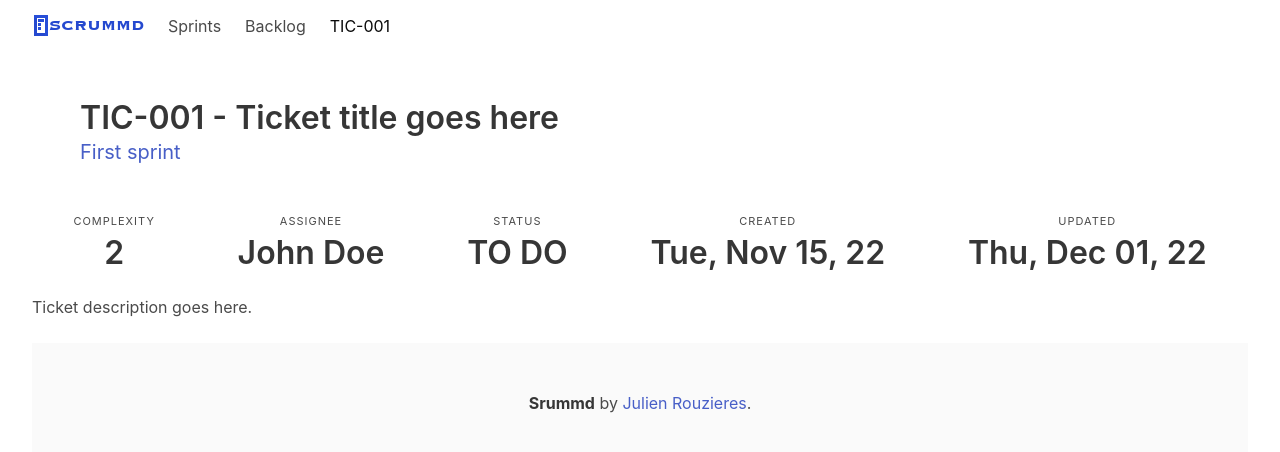
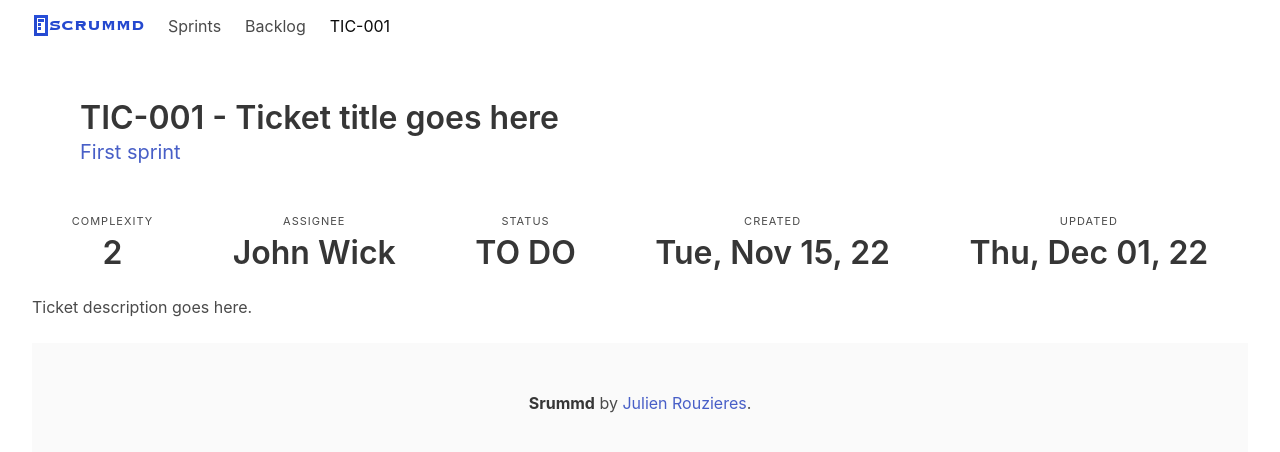
Before and after one commit to Lajule/scrummd, a Jekyll site: the page built from _tickets/TIC-001.md, in a window 1280 px wide. Shown: the top 452 px of the page. Built offline with Jekyll 4.4.1, drawn with Linux system fonts in a browser that asks for light colours.

```diff
--- a/_layouts/ticket.html
+++ b/_layouts/ticket.html
@@ -6,6 +6,7 @@
 	<title>{{ page.ref }} - {{ site.title }}</title>
 	<link rel="stylesheet" href="{{ "/assets/css/bulma.min.css" | relative_url }}">
 	<link rel="stylesheet" href="{{ "/assets/css/main.css" | relative_url }}">
+	<script src="{{ "/assets/js/navbar.js" | relative_url }}"></script>
 </head>
 <body>
 	<div class="container is-fluid ticket">
--- a/_tickets/TIC-001.md
+++ b/_tickets/TIC-001.md
@@ -3,7 +3,7 @@ layout: ticket
 ref: TIC-001
 title: Ticket title goes here
 complexity: 2
-assignee: John Doe
+assignee: John Wick
 sprint: "First sprint"
 status: "TO DO"
 created: 2022-11-15
```
Also changed, not shown: README.md, 6 other files.
